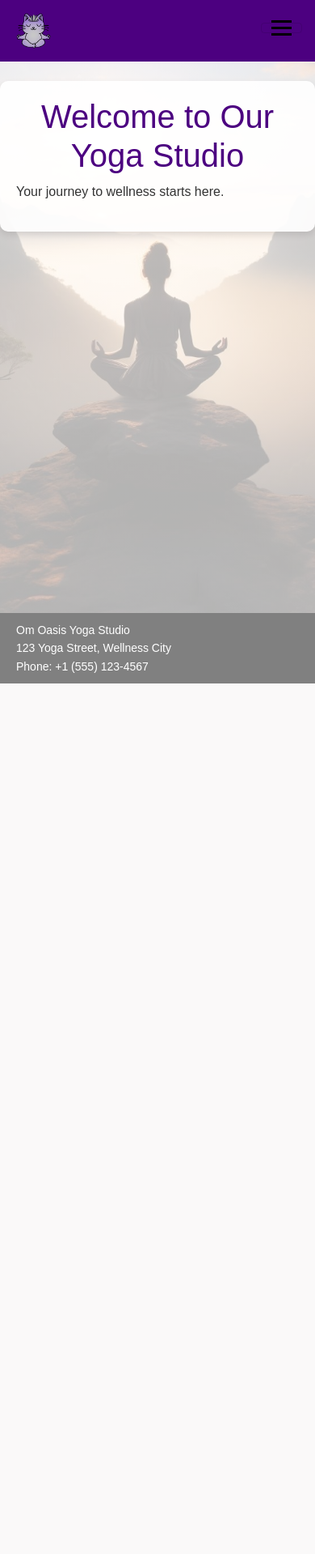
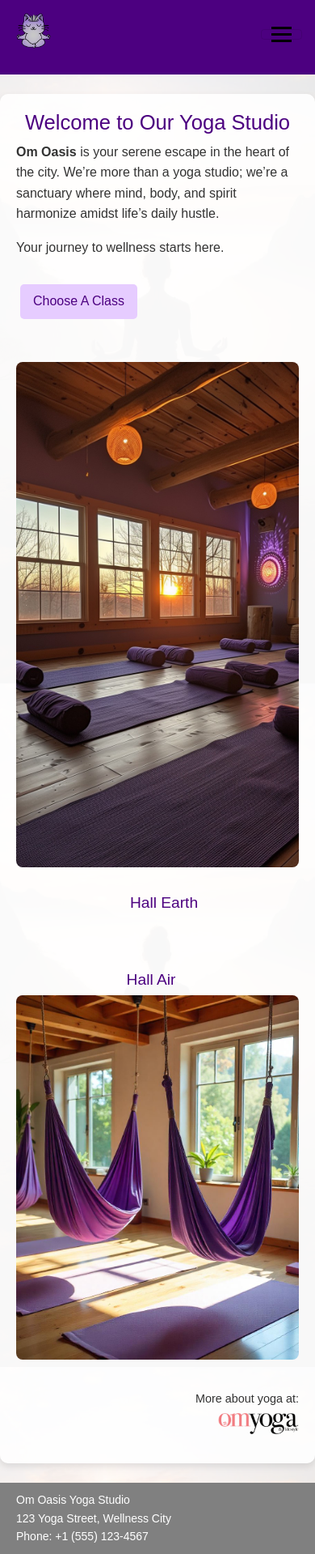
Before and after one commit to vasi-di/YogaStudio, a Django app: page / in a window 390 px wide. Shown: the whole page at 81% size. Before the commit the page ends 844 px from the top, so only its background shows below. Run offline with Django 5.2, Linux system fonts and the light colour scheme; parts of the project's set-up code (start-up, migrations or seed data) failed here and were passed over; some libraries are stand-ins or nearby versions; some web fonts are replaced.

Commit message:
Changed html

```diff
--- a/static/styles.css
+++ b/static/styles.css
@@ -39,6 +39,18 @@ p, li {
     border-radius: 10px;
     box-shadow: 0px 4px 8px rgba(0, 0, 0, 0.1);
     margin-top: 20px;
+}
+
+.container.mt-5{
+    margin-bottom: 3rem !important;
+}
+
+.container.mt-4 {
+    margin-bottom: 1.5rem !important;
+}
+
+.container.py-4 {
+    margin-bottom: 1.5rem !important;
 }
 
 .navbar {
@@ -257,3 +269,71 @@ footer p {
     margin: 0;
     line-height: 1.6;
 }
+
+img {
+    width: 100%;
+    max-width: 500px;
+    border-radius: 8px;
+}
+
+@media (max-width: 768px) {
+    /* For smaller screens, stack images and text */
+    .d-flex {
+        flex-direction: column;
+        align-items: flex-start;
+    }
+
+    .text-container {
+        margin-top: 1rem;
+        text-align: center;
+    }
+
+    .text-right {
+        text-align: center;
+    }
+
+    h1 {
+        font-size: 1.8rem;
+    }
+
+    h2 {
+        font-size: 1.3rem;
+    }
+
+    h5 {
+        font-size: 1rem;
+    }
+
+    /* Adjust button size for smaller screens */
+    .btn {
+        padding: 0.7rem 1.2rem;
+    }
+
+    /* Image adjustments */
+    img {
+        max-width: 100%;
+        margin-bottom: 1rem;
+    }
+
+    .mt-3, .mt-4, .mt-5 {
+        margin-top: 1rem;
+    }
+}
+
+@media (max-width: 480px) {
+    h1 {
+        font-size: 1.6rem;
+    }
+
+    h2 {
+        font-size: 1.2rem;
+    }
+
+    h5 {
+        font-size: 0.9rem;
+    }
+
+    .btn {
+        padding: 0.6rem 1rem;
+    }
+}
--- a/templates/about.html
+++ b/templates/about.html
@@ -1,8 +1,6 @@
 {% extends 'base.html' %}
 {% block content %}
 <div class="container mt-4">
-    <h2 class="mb-4 text-center">About Us</h2>
-    <p>Welcome to <strong>Om Oasis</strong>, your serene escape in the heart of the city. We’re more than a yoga studio; we’re a sanctuary where mind, body, and spirit harmonize amidst life’s daily hustle.</p>
     <h3 class="mt-4">Why Choose Us?</h3>
     <ul>
         <li><strong>Diverse Classes for All Levels:</strong> Whether you’re a seasoned yogi or stepping onto the mat for the first time, we offer a wide range of classes to suit every level, from calming yin yoga to invigorating vinyasa flow.</li>
--- a/templates/base.html
+++ b/templates/base.html
@@ -22,7 +22,7 @@
 
             <div class="navbar-collapse" id="navbarNav">
                 <div class="navbar-nav">
-                    <a class="nav-item nav-link" href="{% url 'about' %}">About</a>
+                    <a class="nav-item nav-link" href="{% url 'about' %}">About us</a>
                     {% if user.is_authenticated %}
                         <a class="nav-item nav-link" href="{% url 'book_class' %}">Book a Class</a>
                         <a class="nav-item nav-link" href="{% url 'profile_detail' request.user.pk %}">Profile</a>
--- a/templates/home.html
+++ b/templates/home.html
@@ -1,5 +1,27 @@
 {% extends 'base.html' %}
+{% load static %}
 {% block content %}
     <h1>Welcome to Our Yoga Studio</h1>
+    <p><strong>Om Oasis</strong> is your serene escape in the heart of the city.
+        We’re more than a yoga studio; we’re a sanctuary where mind, body, and spirit harmonize amidst life’s daily hustle.</p>
     <p>Your journey to wellness starts here.</p>
+    <a href="{% url 'class_list' %}" class="btn btn-primary mt-3">Choose a Class</a>
+    <div class="mt-5 d-flex align-items-center">
+        <img src="{% static 'images/hall_earth.jpg' %}" alt="Hall Earth">
+        <div class="text-container ml-3">
+            <h2>Hall Earth</h2>
+        </div>
+    </div>
+    <div class="mt-5 d-flex align-items-center">
+        <div class="text-container mr-3">
+            <h2>Hall Air</h2>
+        </div>
+        <img src="{% static 'images/hall_air.jpeg' %}" alt="Hall Air">
+    </div>
+    <div class="mt-4 text-right">
+        <h5>More about yoga at:</h5>
+        <a href="https://www.ommagazine.com/" target="_blank">
+            <img src="{% static 'images/om_magazine_logo.png' %}" alt="OM Magazine Logo" style="width:100px;">
+        </a>
+    </div>
 {% endblock %}
--- a/templates/yoga_classes/class_list.html
+++ b/templates/yoga_classes/class_list.html
@@ -2,7 +2,7 @@
 
 {% block content %}
 <div class="container py-4">
-    <h2 class="text-center mb-4">Our Yoga Classes</h2>
+    <h2 class="text-center mb-4">Our Classes</h2>
     <div class="row">
         {% for yoga_class in classes %}
         <div class="col-md-4 mb-4">
```
Also changed, not shown: static/images/hall_air.jpeg (added), static/images/hall_earth.jpg (added), static/images/om_magazine_logo.png (added).
